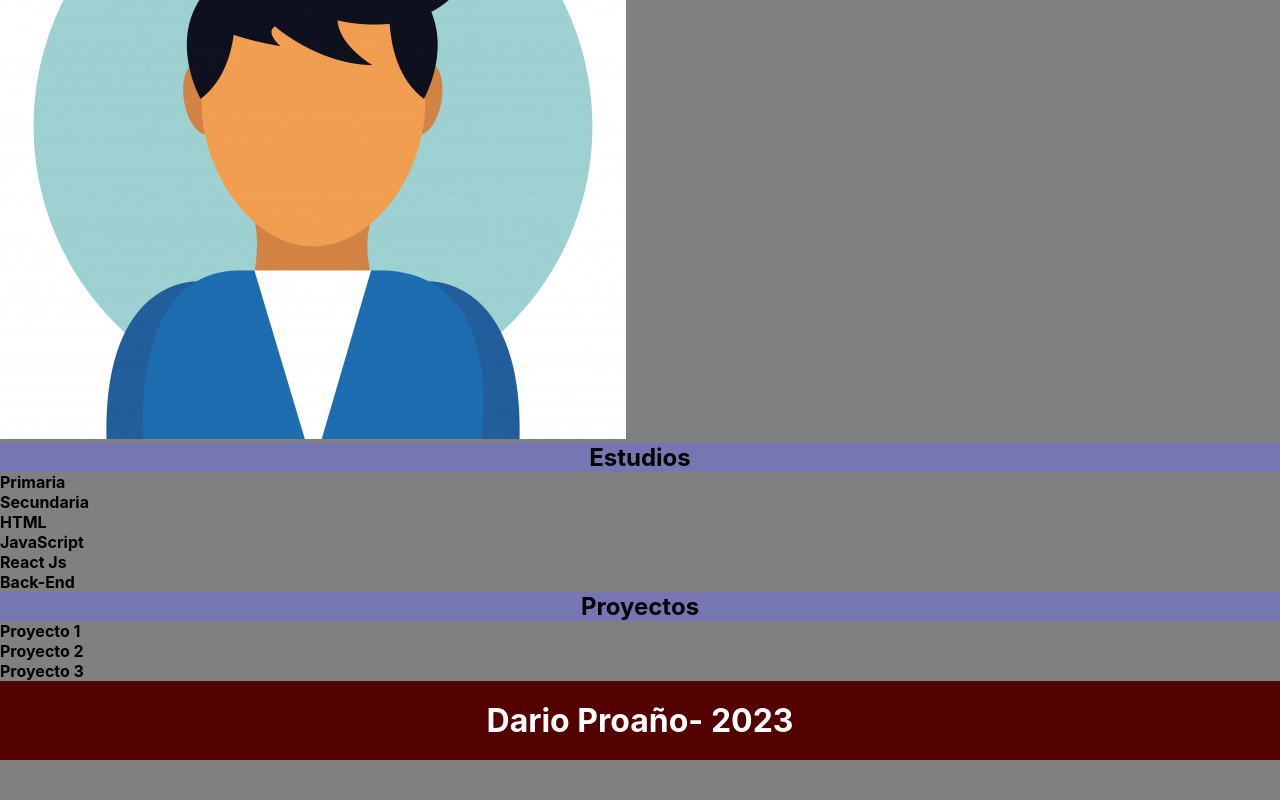
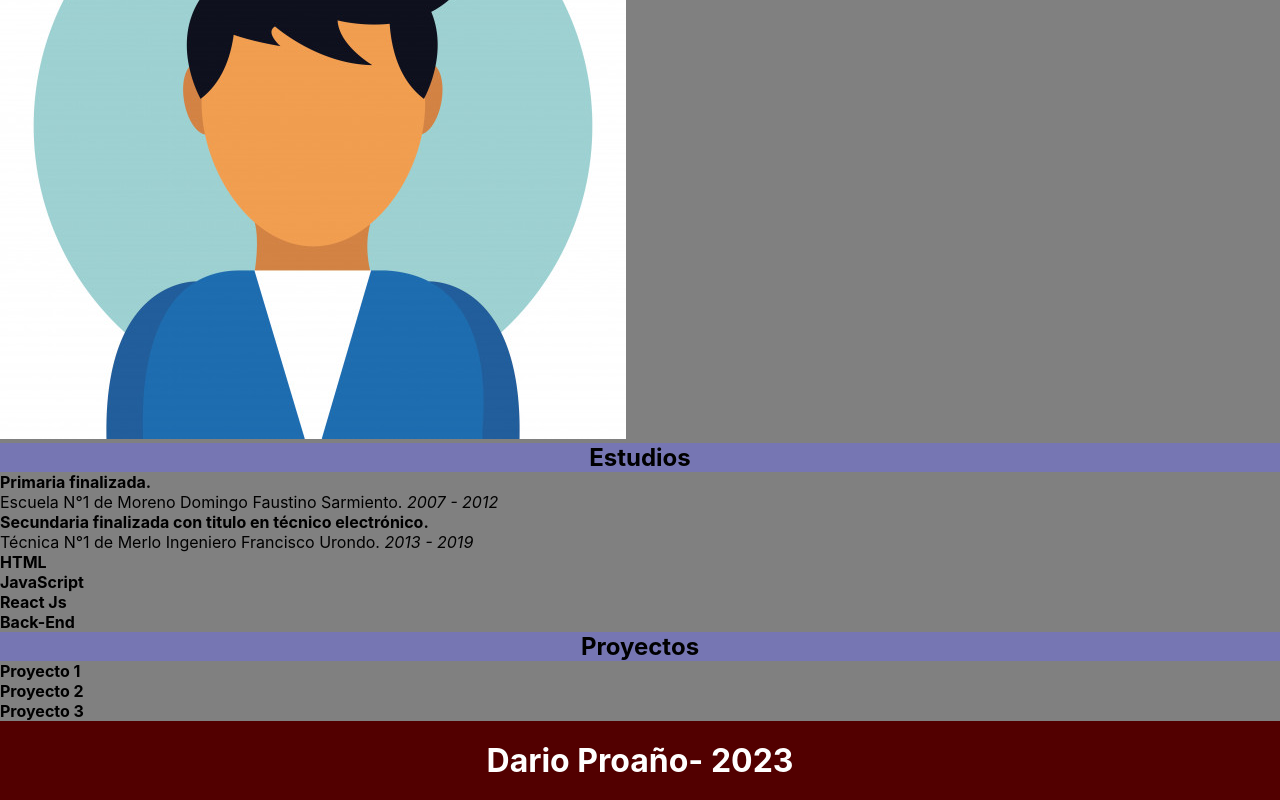
Before and after one commit to yashio26/portfolio, a React (Create React App) app: page / in a window 1280 px wide. Shown: the part 1056-1856 px from the top of the page. Before the commit the page ends 1816 px from the top, so only its background shows below. Built offline with nearby package versions, Linux system fonts and the light colour scheme.

Commit message:
Continuación de maqueta.

```diff
--- a/src/components/Inicio.js
+++ b/src/components/Inicio.js
@@ -27,8 +27,16 @@ const Inicio = () => {
       <section id="estudios">
         <h2 className="caption">Estudios</h2>
         <div>
-          <h4>Primaria</h4>
-          <h4>Secundaria</h4>
+          <h4>Primaria finalizada.</h4>
+          <p>
+            Escuela N°1 de Moreno Domingo Faustino Sarmiento.
+            <em> 2007 - 2012</em>
+          </p>
+          <h4>Secundaria finalizada con titulo en técnico electrónico.</h4>
+          <p>
+            Técnica N°1 de Merlo Ingeniero Francisco Urondo.
+            <em> 2013 - 2019</em>
+          </p>
         </div>
         <div>
           <h4>HTML</h4>
```
